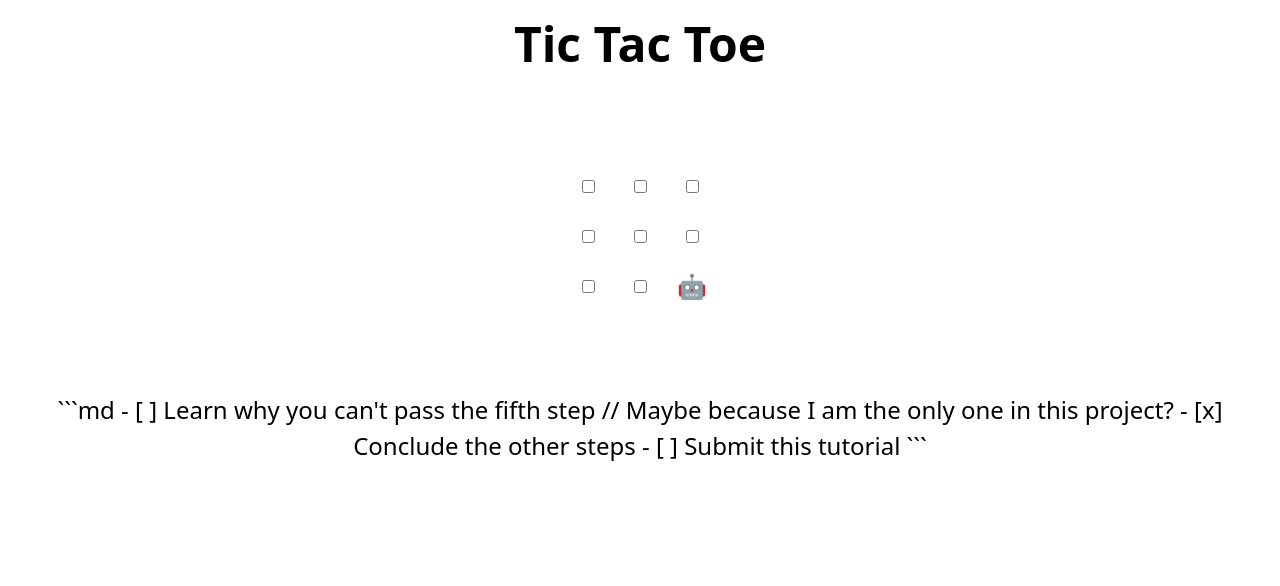
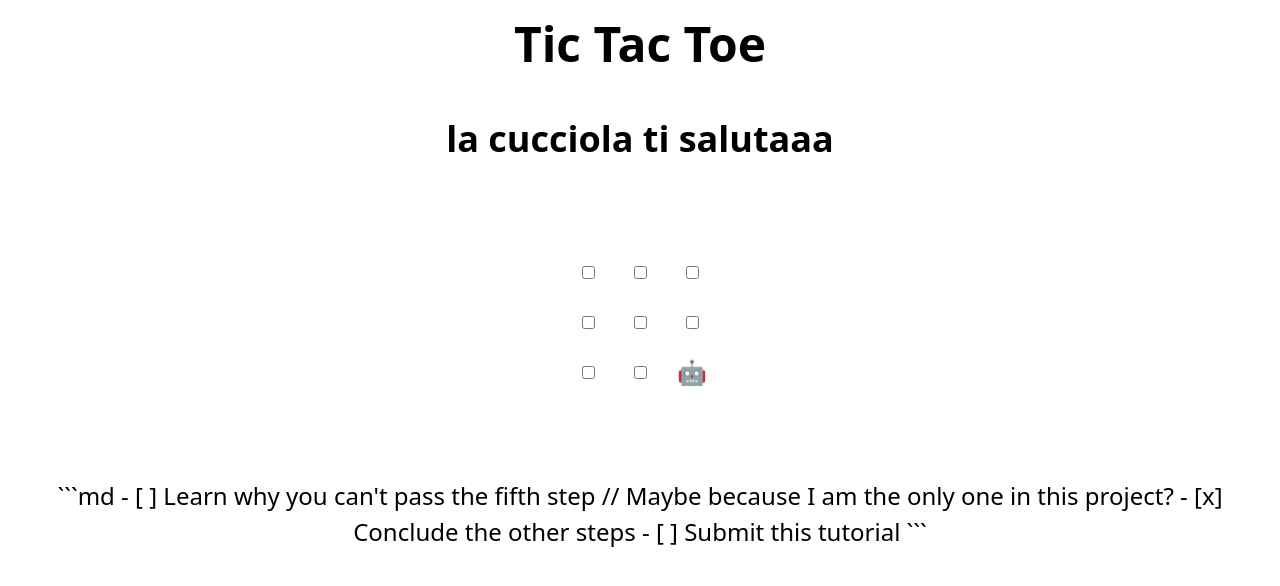
Before and after one commit to GhostyOz/skills-review-pull-requests, a plain HTML site: page index.html in a window 1280 px wide. Drawn offline with Linux system fonts and the light colour scheme.

Commit message:
Nuovo titoloooo

```diff
--- a/index.html
+++ b/index.html
@@ -28,6 +28,7 @@
 </style>
 
 <h1>Tic Tac Toe</h1>
+<h2>la cucciola ti salutaaa</h2>
 
 <table>
   <tr>
```
